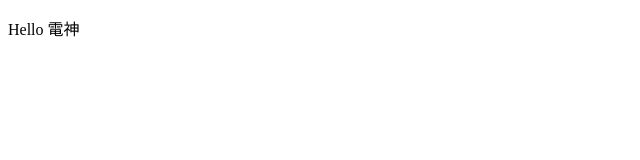
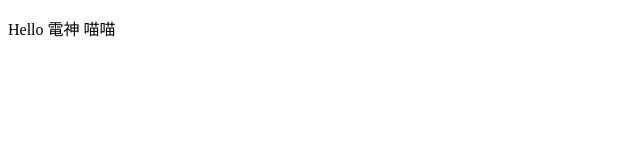
Before and after one commit to liaojason2/covid19-health-declaration-form, an Angular app: page / in a window 1280 px wide. Shown: the top 160 px of the page, without its empty margins (0-640 px from the left). Built offline with nearby package versions, Linux system fonts and the light colour scheme.

Commit message:
Hello 電神-2 測試

```diff
--- a/src/app/app.component.html
+++ b/src/app/app.component.html
@@ -1 +1 @@
-<p>Hello 電神</p>
+<p>Hello 電神 喵喵</p>
```
